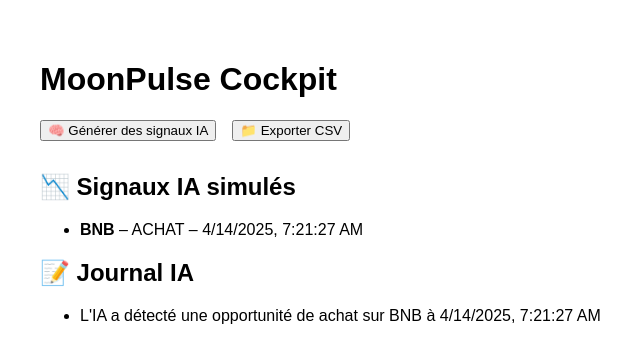
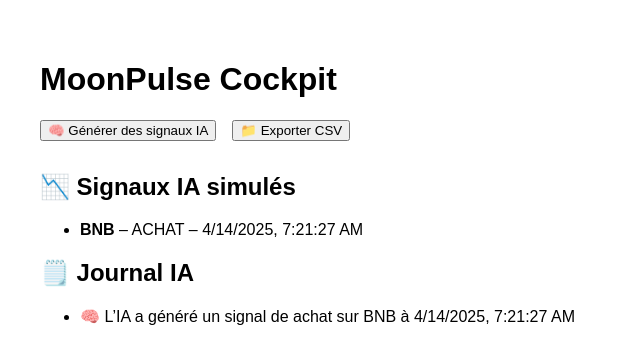
Before and after one commit to moonpulse-ai/moonpulse-cockpit, a React (Vite) app: page / in a window 1280 px wide. Both pictures are taken after a click on the button "🧠 Générer des signaux IA". Shown: the top 364 px of the page, without its empty margins (0-640 px from the left). Built offline with nearby package versions, Linux system fonts and the light colour scheme.

Commit message:
Update main.jsx

```diff
--- a/src/main.jsx
+++ b/src/main.jsx
@@ -8,15 +8,8 @@ const generateSignal = () => {
   const actif = random(assets)
   const action = random(actions)
   const timestamp = new Date().toLocaleString()
-
-  const explication = `L'IA a détecté une opportunité de ${action.toLowerCase()} sur ${actif} à ${timestamp}`
-
-  return {
-    actif,
-    action,
-    timestamp,
-    explication
-  }
+  const explication = `🧠 L’IA a généré un signal de ${action.toLowerCase()} sur ${actif} à ${timestamp}`
+  return { actif, action, timestamp, explication }
 }
 
 function App() {
@@ -60,10 +53,10 @@ function App() {
         ))}
       </ul>
 
-      <h2>📝 Journal IA</h2>
+      <h2>🗒️ Journal IA</h2>
       <ul>
-        {journal.map((entry, i) => (
-          <li key={i}>{entry}</li>
+        {journal.map((log, i) => (
+          <li key={i}>{log}</li>
         ))}
       </ul>
     </div>
```
